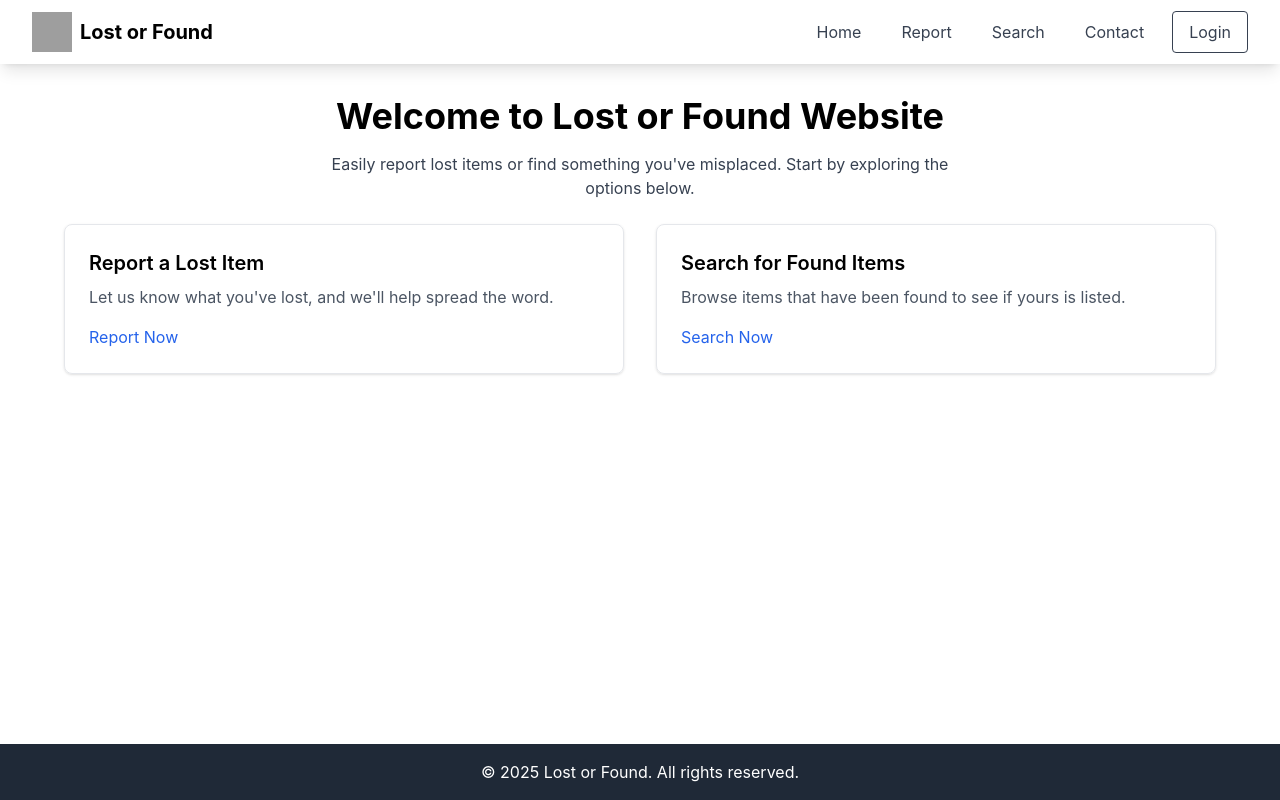
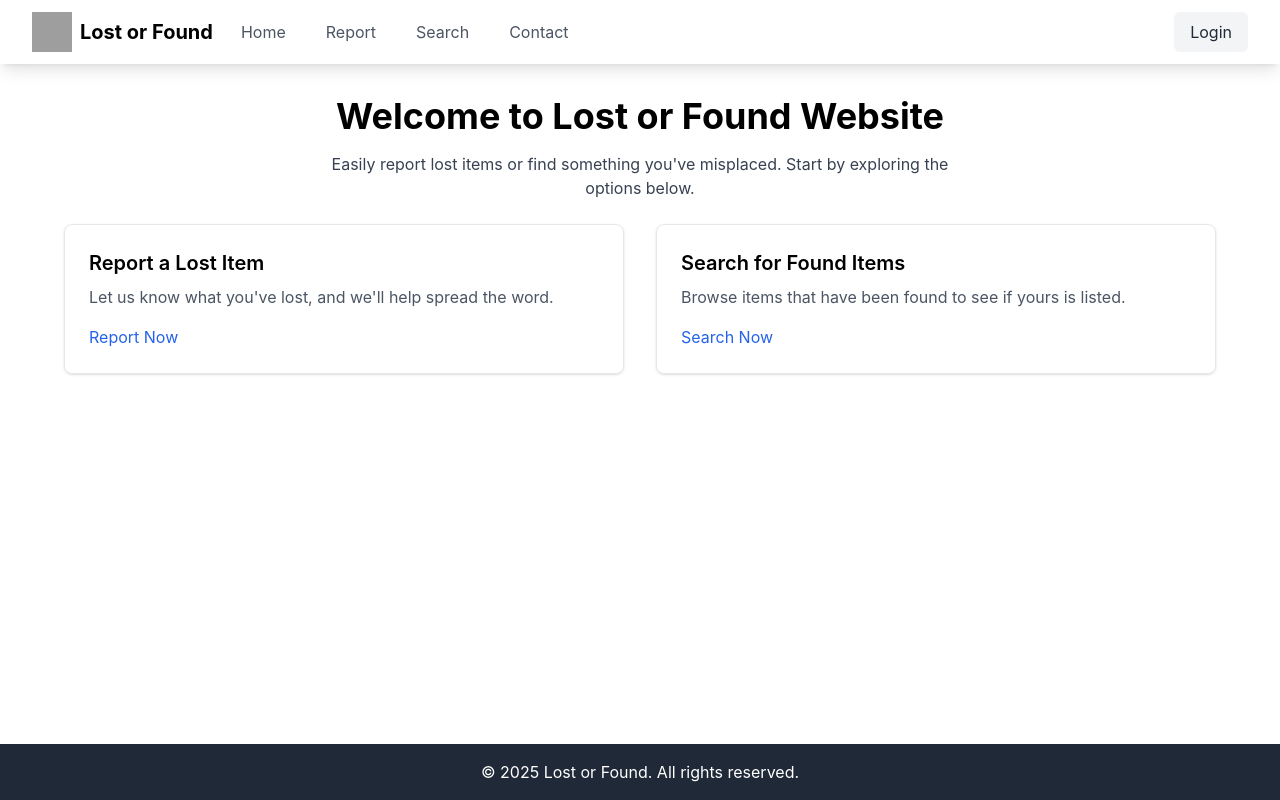
Before and after one commit to Tumacsp/Lost-or-Found-Website, a React (Create React App) app in the folder frontend/: page / in a window 1280 px wide. Built offline with nearby package versions, Linux system fonts and the light colour scheme; grey boxes are pictures that could not be loaded.

Commit message:
change nav alittle

```diff
--- a/frontend/src/components/navbar.jsx
+++ b/frontend/src/components/navbar.jsx
@@ -1,5 +1,6 @@
 import React, { useState, useEffect } from "react";
 import { Link, useNavigate } from "react-router-dom";
+import { User } from "lucide-react";
 import axiosInstance from "../utils/axios";
 
 const Navbar = () => {
@@ -21,8 +22,6 @@ const Navbar = () => {
       navigate("/");
     } catch (error) {
       console.error("Logout error:", error);
-      console.error("Error response:", error.response);
-
       if (error.response?.status === 401 || error.response?.status === 403) {
         localStorage.removeItem("token");
         delete axiosInstance.defaults.headers.common["Authorization"];
@@ -38,8 +37,8 @@ const Navbar = () => {
     <nav className="bg-white shadow-lg">
       <div className="max-w-7xl mx-auto px-4 sm:px-6 lg:px-8">
         <div className="flex justify-between h-16">
-          <div className="flex items-center">
-            {/* Logo */}
+          {/* Left side: Logo and navigation */}
+          <div className="flex items-center space-x-4">
             <Link to="/" className="flex items-center">
               <img
                 className="h-8 w-8 md:h-10 md:w-10"
@@ -48,45 +47,57 @@ const Navbar = () => {
               />
               <span className="ml-2 text-xl font-bold">Lost or Found</span>
             </Link>
-          </div>
 
-          {/* Desktop Navigation */}
-          <div className="hidden md:flex md:items-center md:space-x-4">
+            <div className="hidden md:flex md:items-center md:space-x-4 ml-6">
               <Link
                 to="/"
-              className="px-3 py-2 text-gray-700 hover:text-black hover:underline"
+                className="px-3 py-2 text-gray-600 hover:text-gray-900 hover:bg-gray-100 rounded-md transition duration-200"
               >
                 Home
               </Link>
               <Link
                 to="/report"
-              className="px-3 py-2 text-gray-700 hover:text-black hover:underline"
+                className="px-3 py-2 text-gray-600 hover:text-gray-900 hover:bg-gray-100 rounded-md transition duration-200"
               >
                 Report
               </Link>
               <Link
                 to="/search"
-              className="px-3 py-2 text-gray-700 hover:text-black hover:underline"
+                className="px-3 py-2 text-gray-600 hover:text-gray-900 hover:bg-gray-100 rounded-md transition duration-200"
               >
                 Search
               </Link>
               <Link
                 to="/contact"
-              className="px-3 py-2 text-gray-700 hover:text-black hover:underline"
+                className="px-3 py-2 text-gray-600 hover:text-gray-900 hover:bg-gray-100 rounded-md transition duration-200"
               >
                 Contact
               </Link>
+            </div>
+          </div>
+
+          {/* Right side: Profile and Auth buttons */}
+          <div className="hidden md:flex md:items-center md:space-x-4">
             {isLoggedIn ? (
+              <>
+                <Link
+                  to="/profile"
+                  className="flex items-center px-4 py-2 text-gray-600 hover:text-gray-900 hover:bg-gray-100 rounded-md transition duration-200"
+                >
+                  <User className="w-5 h-5 mr-2" />
+                  Profile
+                </Link>
                 <button
                   onClick={handleLogout}
-                className="ml-4 px-4 py-2 text-gray-700 border border-gray-700 rounded hover:bg-gray-700 hover:text-white transition duration-200"
+                  className="px-4 py-2 bg-gray-800 text-white rounded-md hover:bg-gray-700 transition duration-200"
                 >
                   Logout
                 </button>
+              </>
             ) : (
               <Link
                 to="/login"
-                className="ml-4 px-4 py-2 text-gray-700 border border-gray-700 rounded hover:bg-gray-700 hover:text-white transition duration-200"
+                className="px-4 py-2 bg-gray-100 text-gray-800 rounded-md hover:bg-gray-200 transition duration-200"
               >
                 Login
               </Link>
@@ -97,7 +108,7 @@ const Navbar = () => {
           <div className="md:hidden flex items-center">
             <button
               onClick={() => setIsMobileMenuOpen(!isMobileMenuOpen)}
-              className="inline-flex items-center justify-center p-2 rounded-md text-gray-700 hover:text-black focus:outline-none"
+              className="inline-flex items-center justify-center p-2 rounded-md text-gray-600 hover:text-gray-900 hover:bg-gray-100"
             >
               <svg
                 className="h-6 w-6"
@@ -128,57 +139,64 @@ const Navbar = () => {
 
       {/* Mobile menu */}
       {isMobileMenuOpen && (
-        <div className="md:hidden">
-          <div className="px-2 pt-2 pb-3 space-y-1 sm:px-3">
+        <div className="md:hidden border-t border-gray-200">
+          <div className="px-2 pt-2 pb-3 space-y-1">
             <Link
               to="/"
-              className="block px-3 py-2 text-gray-700 hover:text-black hover:underline"
+              className="block px-3 py-2 text-gray-600 hover:text-gray-900 hover:bg-gray-100 rounded-md"
               onClick={() => setIsMobileMenuOpen(false)}
             >
               Home
             </Link>
             <Link
               to="/report"
-              className="block px-3 py-2 text-gray-700 hover:text-black hover:underline"
+              className="block px-3 py-2 text-gray-600 hover:text-gray-900 hover:bg-gray-100 rounded-md"
               onClick={() => setIsMobileMenuOpen(false)}
             >
               Report
             </Link>
             <Link
               to="/search"
-              className="block px-3 py-2 text-gray-700 hover:text-black hover:underline"
+              className="block px-3 py-2 text-gray-600 hover:text-gray-900 hover:bg-gray-100 rounded-md"
               onClick={() => setIsMobileMenuOpen(false)}
             >
               Search
             </Link>
             <Link
               to="/contact"
-              className="block px-3 py-2 text-gray-700 hover:text-black hover:underline"
+              className="block px-3 py-2 text-gray-600 hover:text-gray-900 hover:bg-gray-100 rounded-md"
               onClick={() => setIsMobileMenuOpen(false)}
             >
               Contact
             </Link>
-            <div className="pt-4">
             {isLoggedIn ? (
+              <>
+                <Link
+                  to="/profile"
+                  className="block px-3 py-2 text-gray-600 hover:text-gray-900 hover:bg-gray-100 rounded-md"
+                  onClick={() => setIsMobileMenuOpen(false)}
+                >
+                  Profile
+                </Link>
                 <button
                   onClick={() => {
                     handleLogout();
                     setIsMobileMenuOpen(false);
                   }}
-                  className="w-full text-left px-4 py-2 text-gray-700 border border-gray-700 rounded hover:bg-gray-700 hover:text-white transition duration-200"
+                  className="block w-full text-left px-3 py-2 bg-gray-800 text-white rounded-md hover:bg-gray-700"
                 >
                   Logout
                 </button>
+              </>
             ) : (
               <Link
                 to="/login"
-                  className="block px-4 py-2 text-gray-700 border border-gray-700 rounded hover:bg-gray-700 hover:text-white transition duration-200"
+                className="block px-3 py-2 bg-gray-100 text-gray-800 rounded-md hover:bg-gray-200"
                 onClick={() => setIsMobileMenuOpen(false)}
               >
                 Login
               </Link>
             )}
-            </div>
           </div>
         </div>
       )}
--- a/frontend/src/pages/auth/forgot_password_page.jsx
+++ b/frontend/src/pages/auth/forgot_password_page.jsx
@@ -35,7 +35,7 @@ const ForgotPasswordPage = () => {
     setIsLoading(true);
 
     try {
-      await axiosInstance.post('http://localhost:8000/auth/forgot-password/', { email });
+      await axiosInstance.post('auth/forgot-password/', { email });
       setStatus({
         type: 'success',
         message: 'Password reset instructions have been sent to your email'
```
Lines whose indentation alone changed are shown as unchanged.
